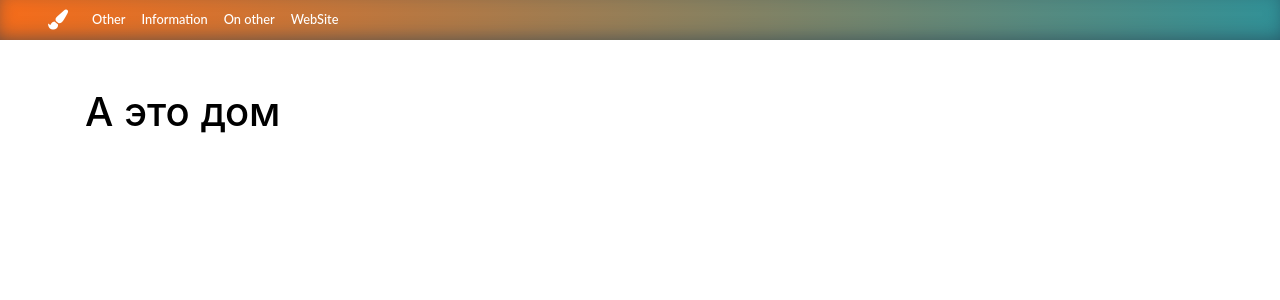
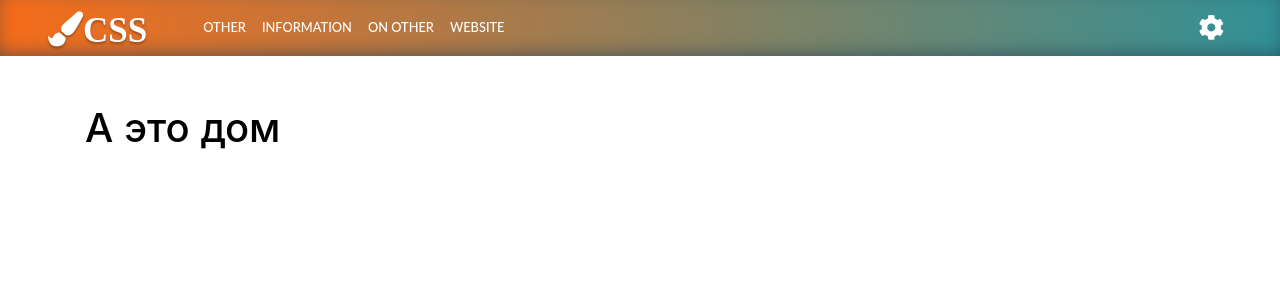
Before and after one commit to Neytllas/MakeDifferentHeader, a Jekyll site: the page built from index.html, in a window 1280 px wide. Shown: the top 300 px of the page. Built offline with Jekyll 4.4.1, drawn with Linux system fonts in a browser that asks for light colours.

Commit message:
finish up

```diff
--- a/_layouts/default.html
+++ b/_layouts/default.html
@@ -11,23 +11,28 @@
   </head>
 <body>
     <nav class="navbar navbar-expand-lg">
-        <a class="navbar-brand" href="/"><i class="fas fa-paint-brush"></i></a>
+        <a class="navbar-brand" href="/"><i class="fas fa-paint-brush">CSS</i></a>
         <button class="navbar-toggler" type="button" data-toggle="collapse" data-target="#navbarNav" aria-controls="navbarNav" aria-expanded="false" aria-label="Toggle navigation">
           <span class="navbar-toggler-icon"></span>
         </button>
         <div class="collapse navbar-collapse" id="navbarNav">
-          <ul class="navbar-nav">
+          <ul class="navbar-nav d-flex">
             <li class="nav-item {% if page.url == '/other.html' %}selected{% endif %}">
-              <a class="nav-link" href="/other.html">Other</a>
+              <a class="nav-link" href="/other.html">OTHER</a>
             </li>
             <li class="nav-item {% if page.url == '//information.html' %}selected{% endif %}">
-              <a class="nav-link" href="/information.html">Information</a>
+              <a class="nav-link" href="/information.html">INFORMATION</a>
             </li>
             <li class="nav-item {% if page.url == '/onOther.html' %}selected{% endif %}">
-              <a class="nav-link" href="/onOther.html">On other</a>
+              <a class="nav-link" href="/onOther.html">ON OTHER</a>
             </li>
             <li class="nav-item {% if page.url == '/WebSite.html' %}selected{% endif %}">
-              <a class="nav-link" href="/WebSite.html">WebSite</a>
+              <a class="nav-link" href="/WebSite.html">WEBSITE</a>
+            </li>
+          </ul>
+          <ul class="navbar-nav d-flex">
+            <li class="nav-item navbar-nav d-flex">
+                <a class="nav-link" href=""><i class="fas fa-2x fa-cog"></i></a>
             </li>
           </ul>
         </div>
--- a/_sass/main.scss
+++ b/_sass/main.scss
@@ -19,6 +19,7 @@ body {
   box-shadow: 0px -6px 20px -6px rgba(34, 60, 80, 0.73) inset;
   padding: 0 var(--gap);
   margin: 0 0 var(--gap);
+  height: 56px;
 
   .navbar-collapse
   {
@@ -28,16 +29,31 @@ body {
 
   .navbar-brand
   {
+    display: flex;
     color: white;
     justify-content: center;
+    transition: 0s;
+    flex: 0;
+    position: relative;
+    align-items: center;
+    margin-right: var(--gap);
+    fill: #fff;
+    filter: drop-shadow(0 2px 1px rgba(0,0,0,.3));
+    font-size: 35px;
+    font-weight: 400;
+
   }
 
   .navbar-nav
   {
     height: 100%;
+    display: flex;
+    align-items: center;
 
     .nav-link
     {
+      flex: 1;
+      width: 100%;
       font-weight: 500;
       font-size: .8rem;
       height: 100%;
@@ -55,6 +71,7 @@ body {
       {
         color: white;
         background-color: rgba(74, 17, 17, 0.6);
+
       }
     }
 
```
